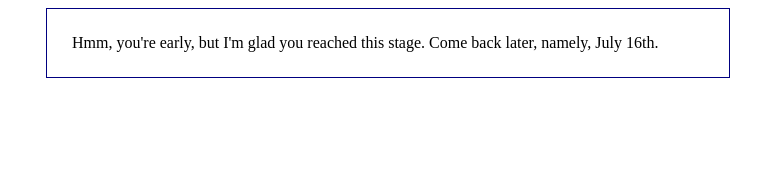
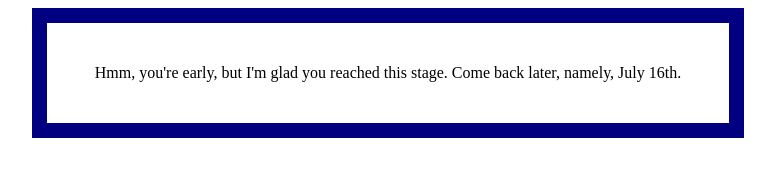
Before and after one commit to LearnMATLAB/LearnMATLAB.github.io, a plain HTML site: page index.html in a window 1280 px wide. Shown: the whole page, without its empty margins (252-1027 px from the left). Drawn offline with Linux system fonts and the light colour scheme.

Commit message:
Create index.html

```diff
--- a/index.html
+++ b/index.html
@@ -2,16 +2,20 @@
   <head>
     <title>Instructions To Learn MATLAB</title>
     <style type="text/css">
-      p { margin: auto;
+      div { margin: auto;
           width: 50%;
-          border: 1.5px solid #000080;
+          border: 15px solid #000080;
           padding: 25px;
           }
+      p { text-align: center;
+      }
 
     </style>
   </head>
   <body>
-    <p>Hmm, you're early, but I'm glad you reached this stage.
-    Come back later, namely, July 16th.</p>
+    <div>
+       <p>Hmm, you're early, but I'm glad you reached this stage.
+          Come back later, namely, July 16th.</p>
+    </div>
   </body>
 <html>
```
